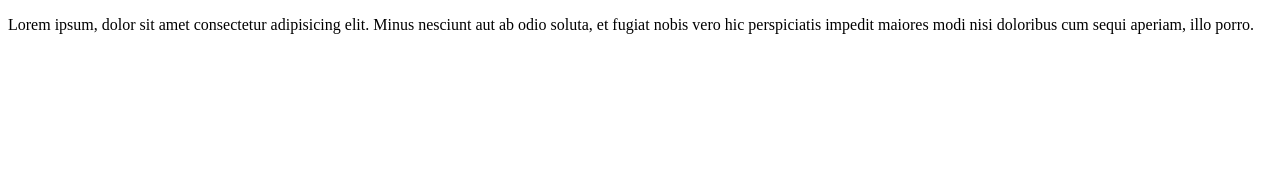
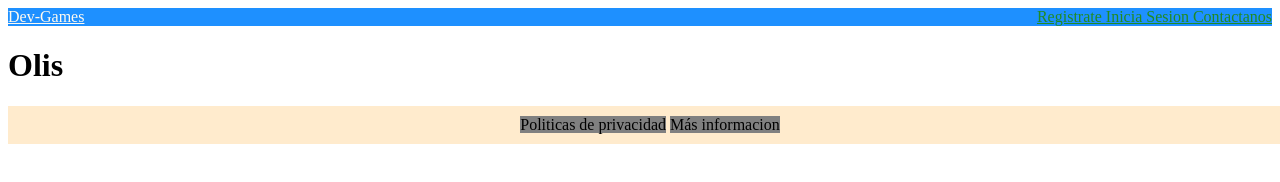
Before and after one commit to Alexdrowned/Amazon-Clon, a website built with webpack: page src/public/index.html in a window 1280 px wide. Built offline with nearby package versions, Linux system fonts and the light colour scheme.

Commit message:
Header y Footer plantilla

```diff
--- a/src/index.js
+++ b/src/index.js
@@ -1,4 +1,11 @@
 // import './src/public/styles/css'
+import  './public/styles/css/header.css';
+import './public/styles/css/footer.css';
+//document.body.innerHTML =
+//'<h1>Esto ya no es una prueba cracks</h1>'
 
-document.getElementsByClassName('content-body').innerHTML =
-''
+import Header from './public/templates/Header';
+import Footer from './public/templates/Footer';
+
+document.getElementById("H").innerHTML = Header();
+document.getElementById('F').innerHTML = Footer();
--- a/src/public/index.html
+++ b/src/public/index.html
@@ -6,7 +6,15 @@
     <title>Document</title>
 </head>
 <body>
-   <p>Lorem ipsum, dolor sit amet consectetur adipisicing elit. Minus nesciunt aut ab odio soluta, et fugiat nobis vero hic perspiciatis impedit maiores modi nisi doloribus cum sequi aperiam, illo porro.</p>
+   <header id = 'H'>
+       <h1>Esto no es una simulacion unu </h1>
+   </header>
+   <div class='container'>
+        <h1>Olis</h1>
+    </div>
+   <footer id='F'>
+
+   </footer>
 
 </body>
 </html>
--- /dev/null
+++ b/src/public/styles/css/footer.css
@@ -0,0 +1,16 @@
+footer {
+    display: flex;
+    background-color: blanchedalmond;
+    margin-top: auto;
+    width: 100%;
+    justify-content: center;
+    padding: 10px 10px;
+  }
+
+footer a{
+    color: black;
+    float: center;
+    justify-content: space-between;
+    background-color: grey;
+    text-decoration: none;
+  }
--- /dev/null
+++ b/src/public/styles/css/header.css
@@ -0,0 +1,23 @@
+
+#H header{
+    display: flex;
+    background-color: dodgerblue;
+    color: white;
+    justify-content: space-between;
+    /*flex-direction: row;*/
+}
+
+#H header a{
+    color: floralwhite;
+}
+
+#H .rigth a{
+   color: forestgreen;
+}
+
+@media (max-width: 600px) {
+    #H header{
+        background-color: hotpink;
+    }
+
+}
--- /dev/null
+++ b/src/public/templates/Footer.js
@@ -0,0 +1,14 @@
+const Footer = () => {
+    const view =
+        `
+
+            <div class="down">
+                <a href="">Politicas de privacidad</a>
+                <a href="" > Más informacion</a>
+            </div>
+
+        `;
+        return view;
+};
+
+export default Footer;
--- /dev/null
+++ b/src/public/templates/Header.js
@@ -0,0 +1,16 @@
+const Header = () => {
+    const view =
+        `
+        <header>
+            <a href="">Dev-Games</a>
+                <div class='rigth'>
+                    <a href=""> Registrate </a>
+                    <a href=""> Inicia Sesion </a>
+                    <a href="#"> Contactanos </a>
+                </div>
+        </header>
+        `;
+        return view;
+};
+
+export default Header;
```
Also changed, not shown: dist/home.bundle.js, dist/index.html.
